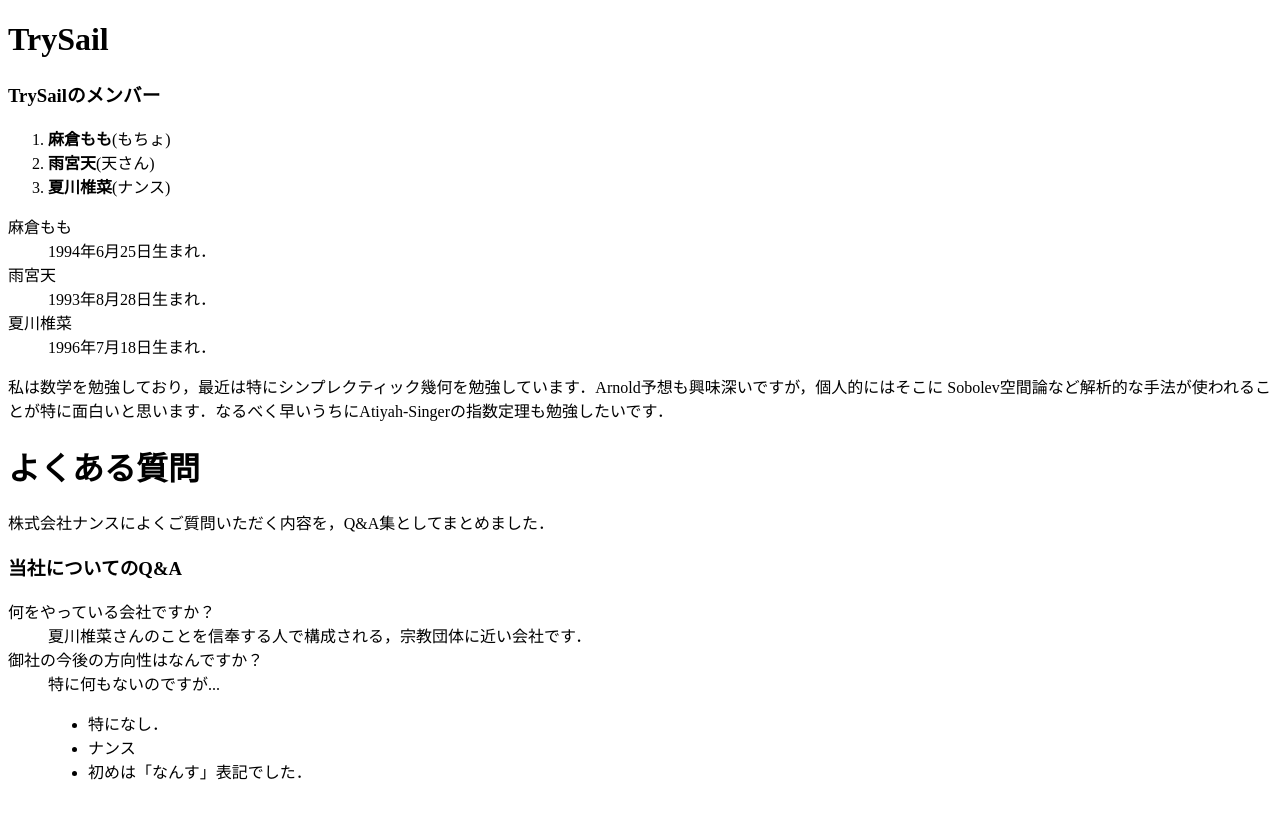
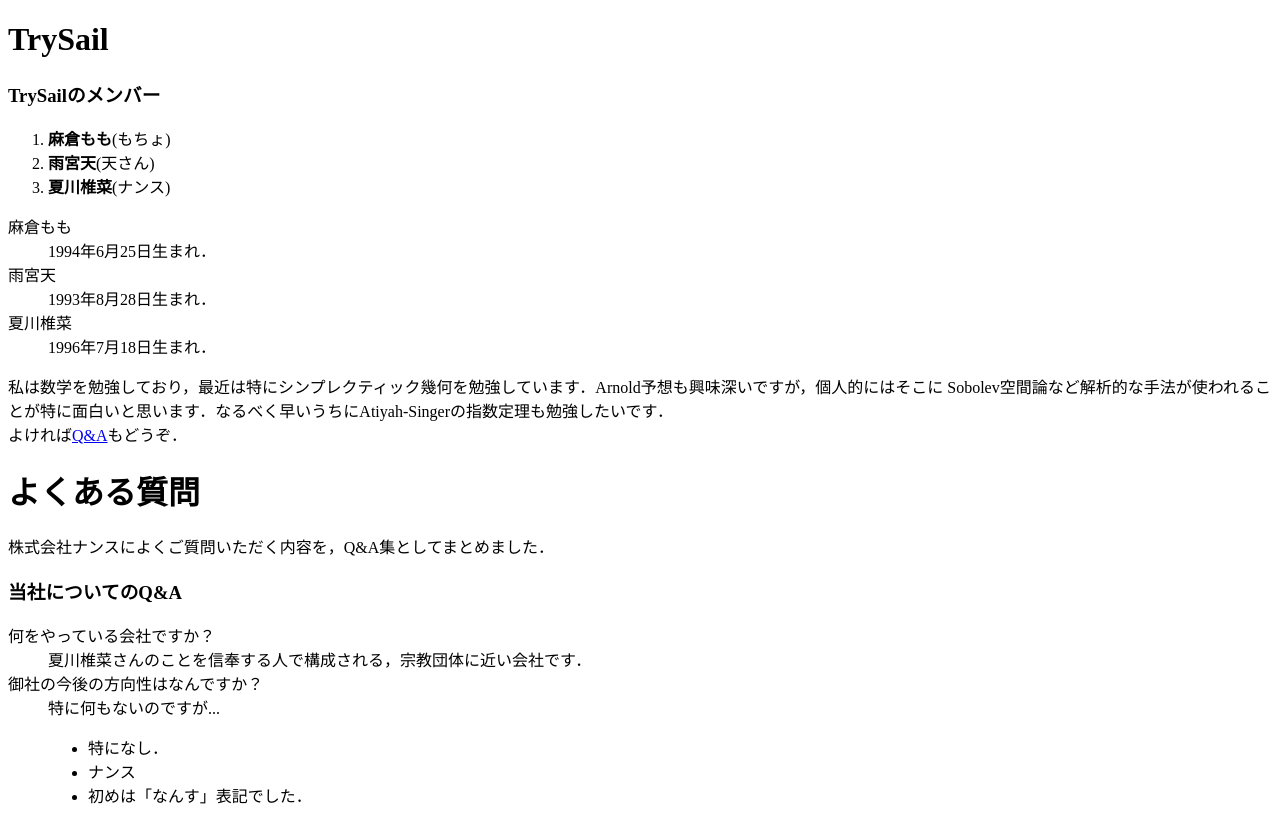
Before and after one commit to hf-725/hf-725.github.io, a plain HTML site: page index.html in a window 1280 px wide. Before the commit the page ends 800 px from the top, so only its background shows below. Drawn offline with Linux system fonts and the light colour scheme.

Commit message:
Update index.html

```diff
--- a/index.html
+++ b/index.html
@@ -28,8 +28,12 @@
         </dl>
         <p>
             私は数学を勉強しており，最近は特にシンプレクティック幾何を勉強しています．Arnold予想も興味深いですが，個人的にはそこに
-            Sobolev空間論など解析的な手法が使われることが特に面白いと思います．なるべく早いうちにAtiyah-Singerの指数定理も勉強したいです．
+            Sobolev空間論など解析的な手法が使われることが特に面白いと思います．なるべく早いうちにAtiyah-Singerの指数定理も勉強したいです．<br>
+            よければ<a href="a.html">Q&amp;A</a>もどうぞ．
         </p>
+
+
+
         <h1>
             よくある質問
         </h1>
```
